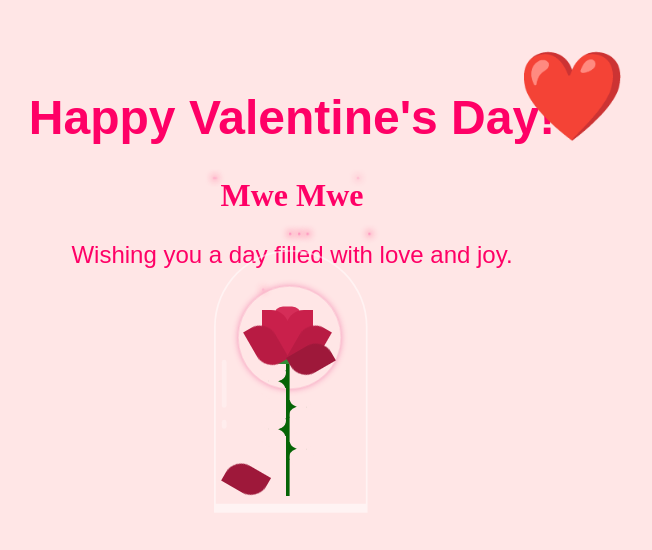
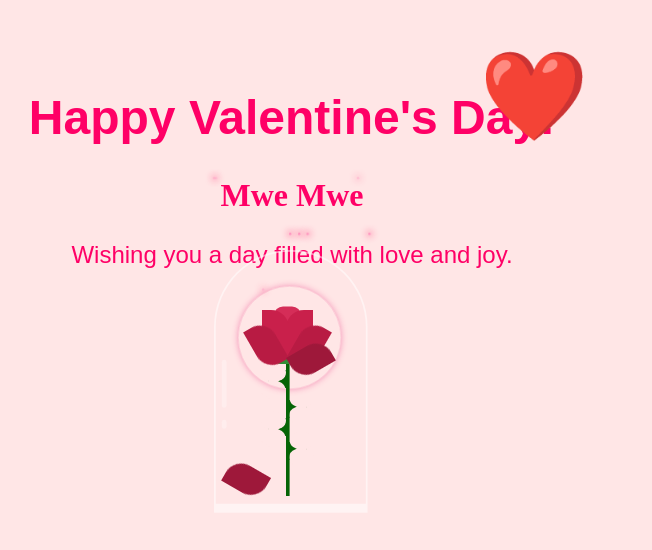
Before and after one commit to Sai-Pone-Kha-Aung/v_rose, a plain HTML site: page index.html in a window 1280 px wide. Shown: the whole page, without its empty margins (348-1000 px from the left). Drawn offline with Linux system fonts and the light colour scheme; a web font is replaced by a local one.

Commit message:
update position

```diff
--- a/styles.css
+++ b/styles.css
@@ -28,7 +28,7 @@ p {
     font-size: 5em;
     animation: heartbeat 1.5s infinite;
     bottom: 82%;
-    left: 68%;
+    left: 65%;
 }
 
 h2 {
```
